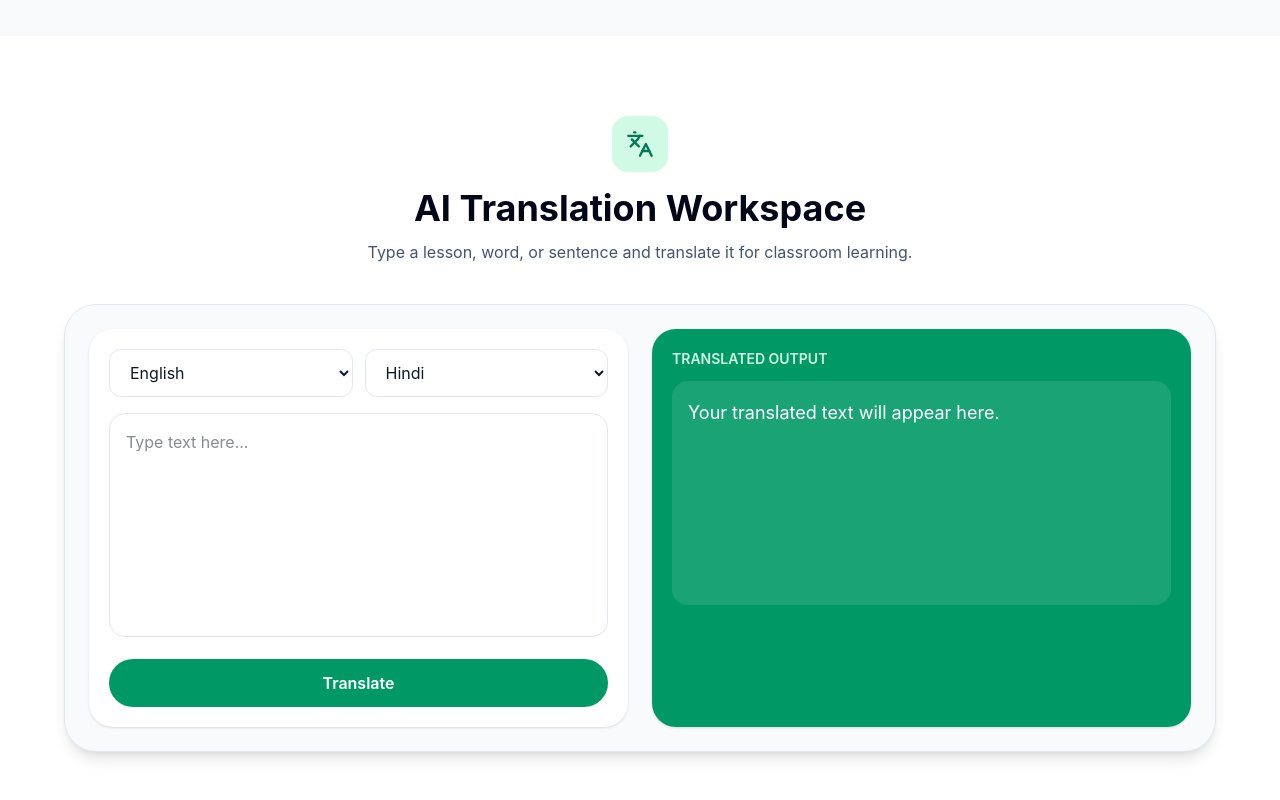
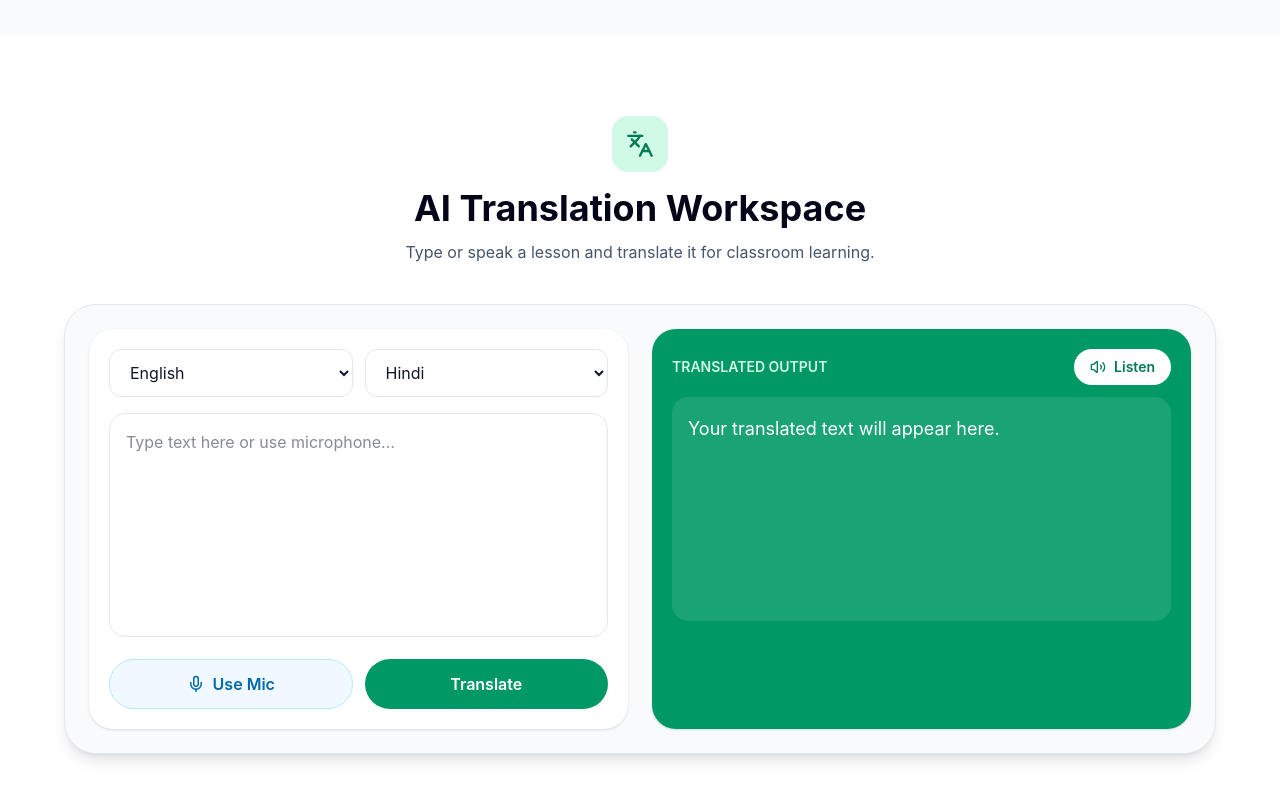
Before and after one commit to singhnandini60810-sys/edubridge-ai, a React (Vite) app: page / in a window 1280 px wide. Shown: the part 745-1545 px from the top of the page. Built offline with nearby package versions, Linux system fonts and the light colour scheme.

Commit message:
feat: add voice input and speech output

```diff
--- a/src/pages/TranslatorPage.tsx
+++ b/src/pages/TranslatorPage.tsx
@@ -1,5 +1,5 @@
 import { useState } from "react";
-import { Languages } from "lucide-react";
+import { Languages, Mic, Volume2 } from "lucide-react";
 import { translateText } from "../services/translatorService";
 
 const TranslatorPage = () => {
@@ -8,18 +8,53 @@ const TranslatorPage = () => {
   const [sourceLang, setSourceLang] = useState("en");
   const [targetLang, setTargetLang] = useState("hi");
   const [loading, setLoading] = useState(false);
+  const [listening, setListening] = useState(false);
 
   const handleTranslate = async () => {
     setLoading(true);
-
-    const result = await translateText({
-      text: inputText,
-      sourceLang,
-      targetLang,
-    });
-
+    const result = await translateText({ text: inputText, sourceLang, targetLang });
     setOutputText(result);
     setLoading(false);
+  };
+
+  const handleSpeakInput = () => {
+    const SpeechRecognition =
+      (window as any).SpeechRecognition || (window as any).webkitSpeechRecognition;
+
+    if (!SpeechRecognition) {
+      alert("Speech recognition is not supported in this browser. Try Chrome.");
+      return;
+    }
+
+    const recognition = new SpeechRecognition();
+    recognition.lang = sourceLang === "hi" ? "hi-IN" : "en-US";
+    recognition.interimResults = false;
+
+    setListening(true);
+    recognition.start();
+
+    recognition.onresult = (event: any) => {
+      const spokenText = event.results[0][0].transcript;
+      setInputText(spokenText);
+      setListening(false);
+    };
+
+    recognition.onerror = () => {
+      setListening(false);
+      alert("Could not capture voice. Please try again.");
+    };
+
+    recognition.onend = () => {
+      setListening(false);
+    };
+  };
+
+  const handleListenOutput = () => {
+    if (!outputText) return;
+
+    const speech = new SpeechSynthesisUtterance(outputText);
+    speech.lang = targetLang === "hi" ? "hi-IN" : "en-US";
+    window.speechSynthesis.speak(speech);
   };
 
   return (
@@ -35,7 +70,7 @@ const TranslatorPage = () => {
           </h2>
 
           <p className="mt-3 text-slate-600">
-            Type a lesson, word, or sentence and translate it for classroom learning.
+            Type or speak a lesson and translate it for classroom learning.
           </p>
         </div>
 
@@ -64,23 +99,43 @@ const TranslatorPage = () => {
             <textarea
               value={inputText}
               onChange={(e) => setInputText(e.target.value)}
-              placeholder="Type text here..."
+              placeholder="Type text here or use microphone..."
               className="h-56 w-full resize-none rounded-2xl border border-slate-200 p-4 outline-none focus:border-emerald-500"
             />
+
+            <div className="mt-4 grid gap-3 sm:grid-cols-2">
+              <button
+                onClick={handleSpeakInput}
+                className="flex items-center justify-center gap-2 rounded-full border border-sky-200 bg-sky-50 px-6 py-3 font-semibold text-sky-700 hover:bg-sky-100"
+              >
+                <Mic size={18} />
+                {listening ? "Listening..." : "Use Mic"}
+              </button>
 
               <button
                 onClick={handleTranslate}
                 disabled={loading}
-              className="mt-4 w-full rounded-full bg-emerald-600 px-6 py-3 font-semibold text-white hover:bg-emerald-700 disabled:opacity-60"
+                className="rounded-full bg-emerald-600 px-6 py-3 font-semibold text-white hover:bg-emerald-700 disabled:opacity-60"
               >
                 {loading ? "Translating..." : "Translate"}
               </button>
             </div>
+          </div>
 
           <div className="rounded-3xl bg-emerald-600 p-5 text-white shadow-sm">
-            <p className="mb-3 text-sm font-semibold text-emerald-100">
+            <div className="mb-3 flex items-center justify-between">
+              <p className="text-sm font-semibold text-emerald-100">
                 TRANSLATED OUTPUT
               </p>
+
+              <button
+                onClick={handleListenOutput}
+                className="flex items-center gap-2 rounded-full bg-white px-4 py-2 text-sm font-semibold text-emerald-700 hover:bg-emerald-50"
+              >
+                <Volume2 size={16} />
+                Listen
+              </button>
+            </div>
 
             <div className="min-h-56 rounded-2xl bg-white/10 p-4 text-lg leading-8">
               {outputText || "Your translated text will appear here."}
```
Lines whose indentation alone changed are shown as unchanged.
